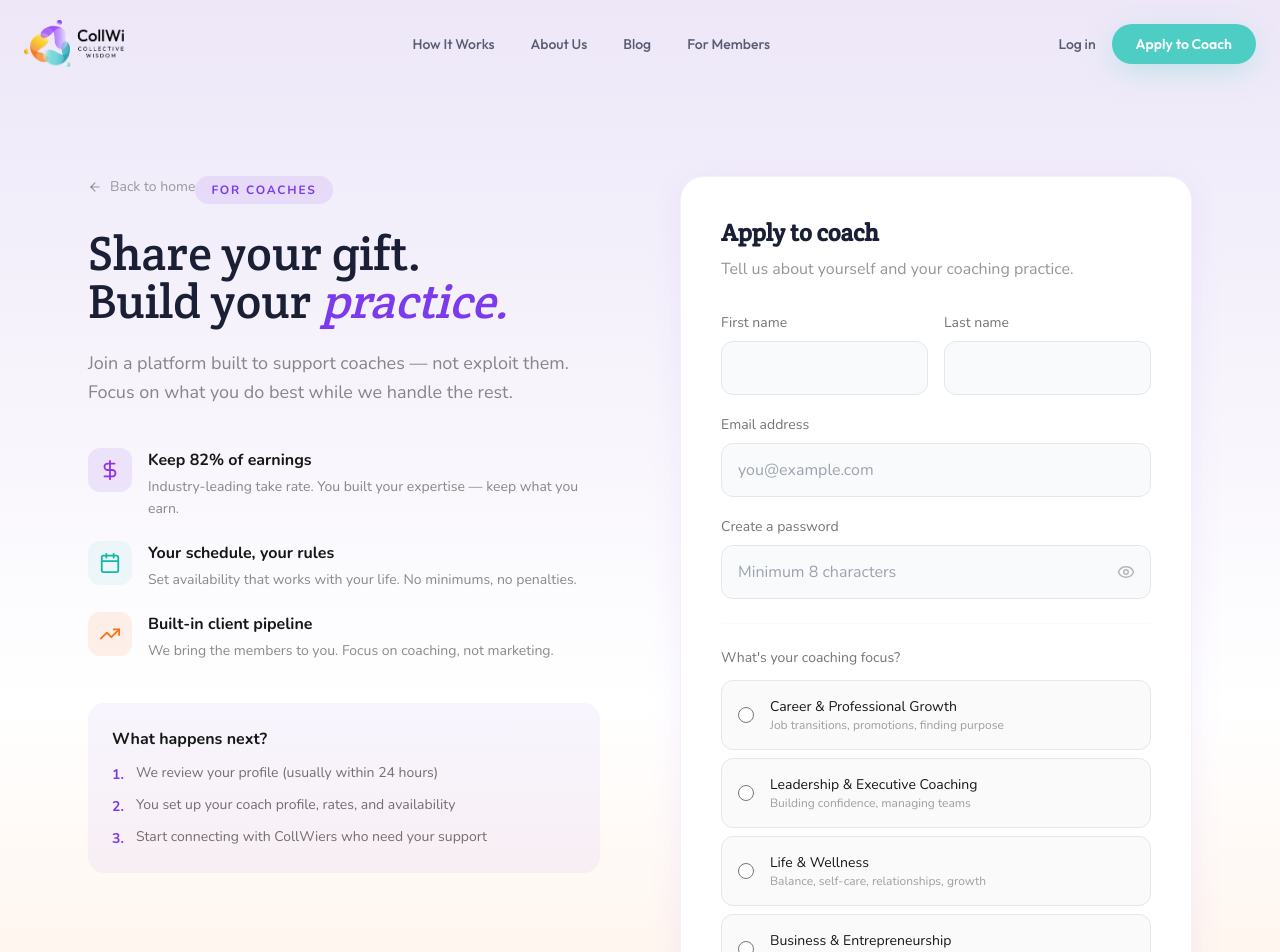
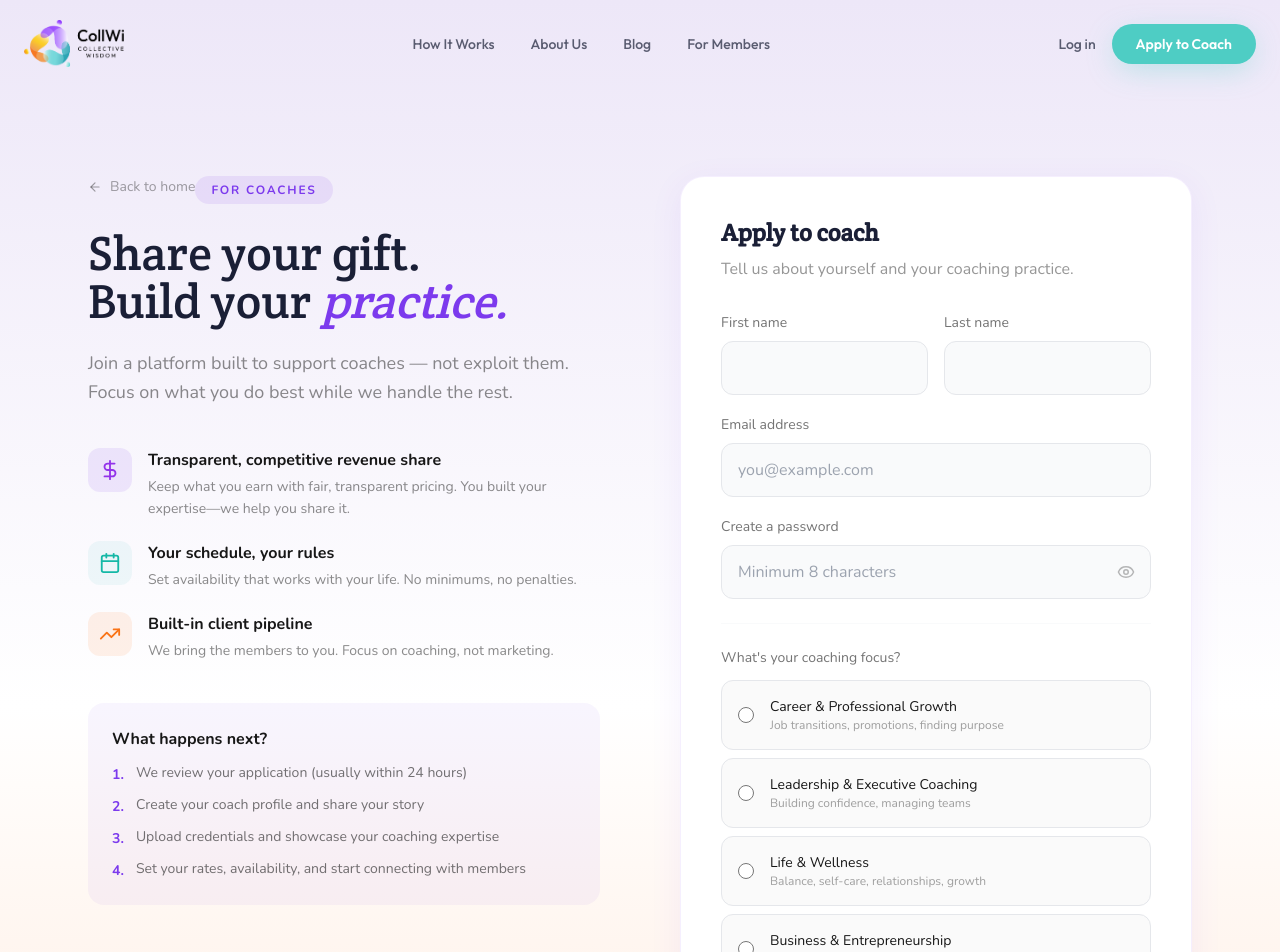
Before and after one commit to gaiaCollwi/collwi-coach, a Next.js app: page /register in a window 1280 px wide. Shown: the top 952 px of the page. Built offline with nearby package versions, Linux system fonts and the light colour scheme.

Commit message:
Update coach messaging: remove specific 82% claim, rewrite onboarding steps

```diff
--- a/app/register/page.tsx
+++ b/app/register/page.tsx
@@ -7,8 +7,8 @@ import { ArrowRight, Eye, EyeOff, DollarSign, Calendar, TrendingUp } from 'lucid
 const coachPerks = [
   {
     icon: <DollarSign size={22} />,
-    title: 'Keep 82% of earnings',
-    desc: 'Industry-leading take rate. You built your expertise — keep what you earn.',
+    title: 'Transparent, competitive revenue share',
+    desc: 'Keep what you earn with fair, transparent pricing. You built your expertise—we help you share it.',
     color: 'purple',
   },
   {
@@ -34,9 +34,10 @@ const specialties = [
 ];
 
 const nextSteps = [
-  'We review your profile (usually within 24 hours)',
-  'You set up your coach profile, rates, and availability',
-  'Start connecting with CollWiers who need your support',
+  'We review your application (usually within 24 hours)',
+  'Create your coach profile and share your story',
+  'Upload credentials and showcase your coaching expertise',
+  'Set your rates, availability, and start connecting with members',
 ];
 
 export default function CoachRegister() {
```
